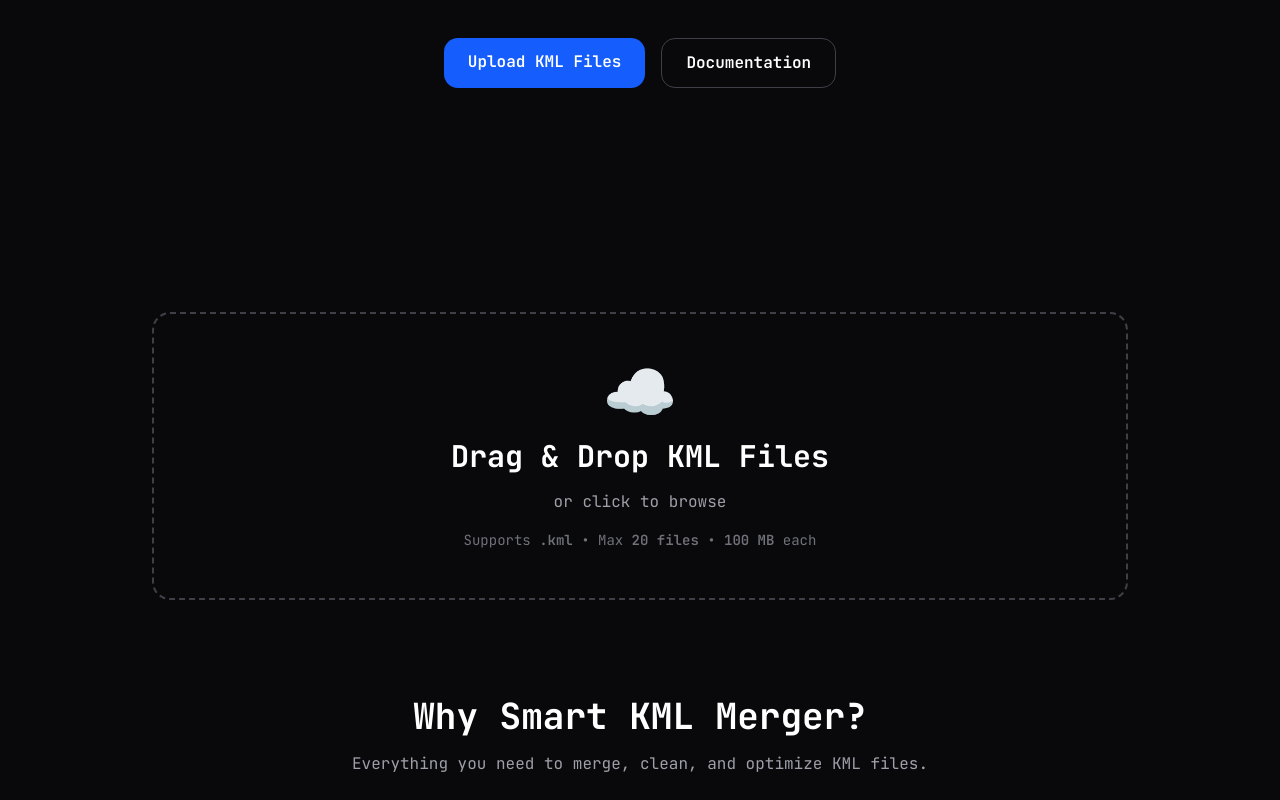
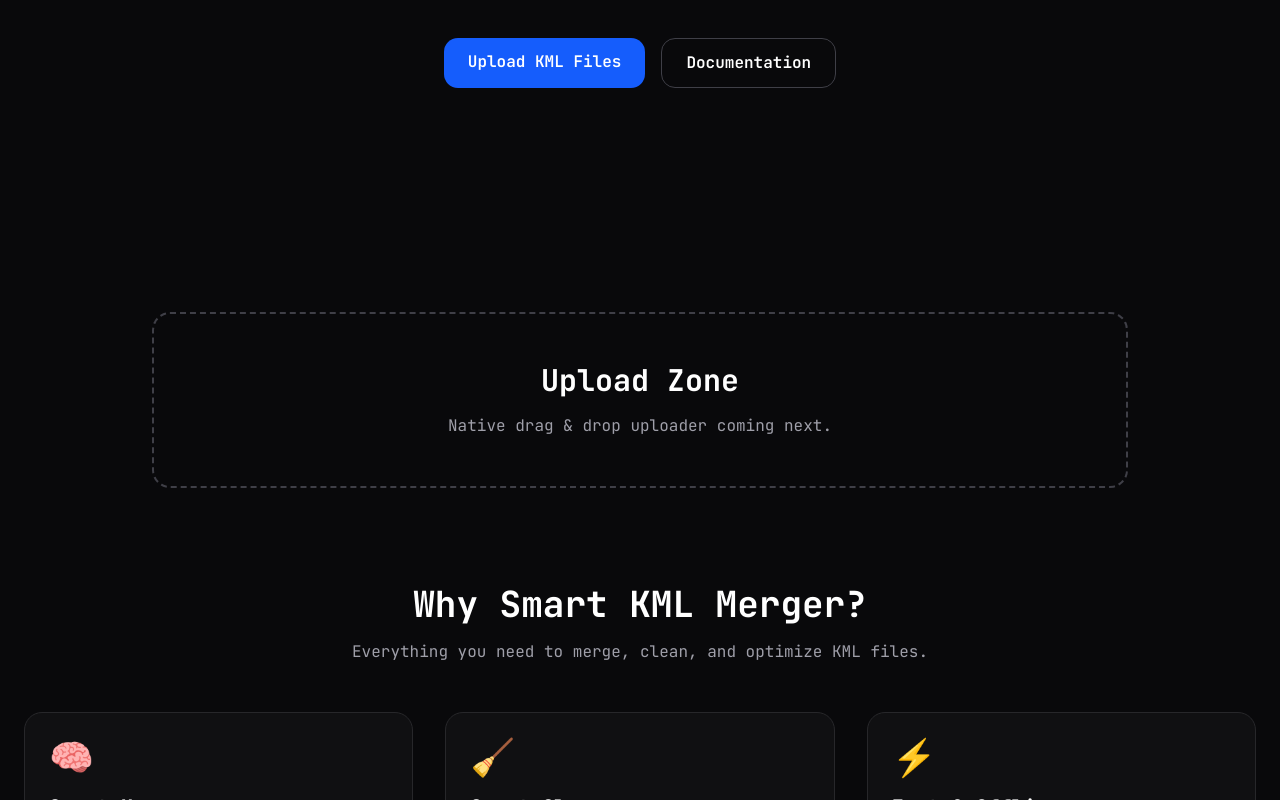
Before and after one commit to Deepak-ceoX/smart-kml-merger, a Next.js app: page / in a window 1280 px wide. Shown: the part 441-1241 px from the top of the page. Built offline with nearby package versions, Linux system fonts and the light colour scheme.

Commit message:
refactor: prepare native upload component

```diff
--- a/components/upload/upload-zone.tsx
+++ b/components/upload/upload-zone.tsx
@@ -1,89 +1,17 @@
 "use client";
 
-import { useCallback, useState } from "react";
-import { useDropzone } from "react-dropzone";
+export function UploadZone() {
+  return (
+    <section className="mx-auto mt-12 max-w-5xl px-6">
+      <div className="rounded-2xl border-2 border-dashed border-zinc-700 p-12 text-center">
+        <h2 className="text-3xl font-bold">
+          Upload Zone
+        </h2>
 
-export function UploadZone() {
-  const [files, setFiles] = useState<File[]>([]);
-
-  const onDrop = useCallback((acceptedFiles: File[]) => {
-    console.log("Accepted Files:", acceptedFiles);
-
-    alert(`Uploaded ${acceptedFiles.length} file(s)!`);
-
-    setFiles((prev) => [...prev, ...acceptedFiles]);
-  }, []);
-
-  const { getRootProps, getInputProps, isDragActive } = useDropzone({
-    onDrop,
-    accept: {
-      "application/vnd.google-earth.kml+xml": [".kml"],
-    },
-    maxFiles: 20,
-    maxSize: 100 * 1024 * 1024, // 100 MB
-  });
-
-  return (
-    <section id="upload" className="mx-auto mt-12 max-w-5xl px-6">
-      {/* Upload Area */}
-      <div
-        {...getRootProps()}
-        className={`cursor-pointer rounded-2xl border-2 border-dashed p-12 text-center transition-all duration-300 ${
-          isDragActive
-            ? "border-blue-500 bg-blue-500/10"
-            : "border-zinc-700 hover:border-blue-500 hover:bg-zinc-900/30"
-        }`}
-      >
-        <input {...getInputProps()} />
-
-        <div className="space-y-4">
-          <div className="text-6xl">☁️</div>
-
-          <h2 className="text-3xl font-bold">
-            Drag & Drop KML Files
-          </h2>
-
-          <p className="text-zinc-400">
-            or click to browse
-          </p>
-
-          <p className="text-sm text-zinc-500">
-            Supports <span className="font-semibold">.kml</span> • Max{" "}
-            <span className="font-semibold">20 files</span> •{" "}
-            <span className="font-semibold">100 MB</span> each
-          </p>
-        </div>
+        <p className="mt-4 text-zinc-400">
+          Native drag & drop uploader coming next.
+        </p>
       </div>
-
-      {/* Uploaded Files */}
-      {files.length > 0 && (
-        <div className="mt-10">
-          <h3 className="mb-4 text-xl font-bold">
-            Uploaded Files ({files.length})
-          </h3>
-
-          <div className="space-y-3">
-            {files.map((file) => (
-              <div
-                key={`${file.name}-${file.lastModified}`}
-                className="flex items-center justify-between rounded-xl border border-zinc-700 bg-zinc-900 p-4"
-              >
-                <div>
-                  <p className="font-medium">{file.name}</p>
-
-                  <p className="text-sm text-zinc-400">
-                    {(file.size / 1024).toFixed(2)} KB
-                  </p>
-                </div>
-
-                <span className="rounded-full bg-green-500/20 px-3 py-1 text-sm text-green-400">
-                  Ready
-                </span>
-              </div>
-            ))}
-          </div>
-        </div>
-      )}
     </section>
   );
 }
```
